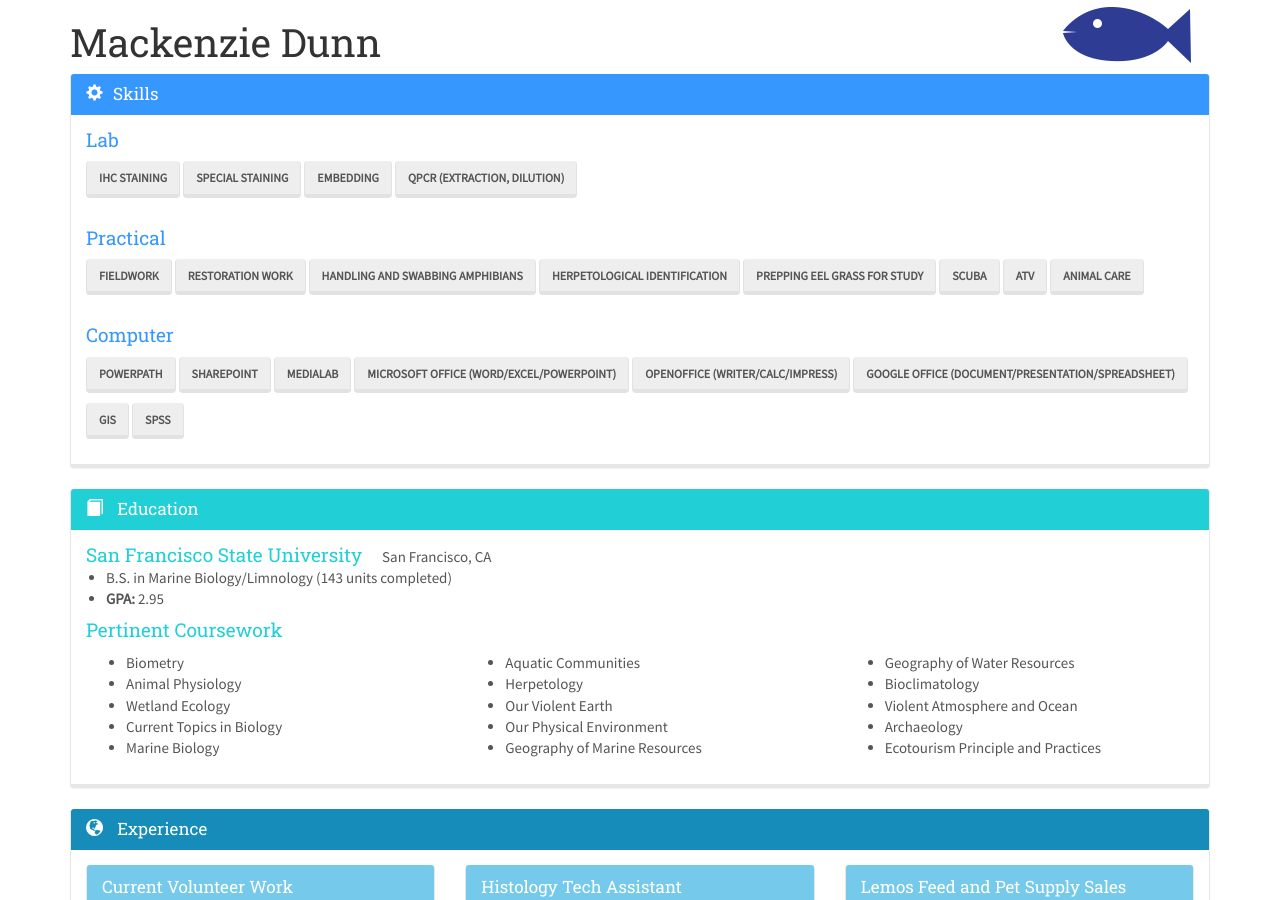
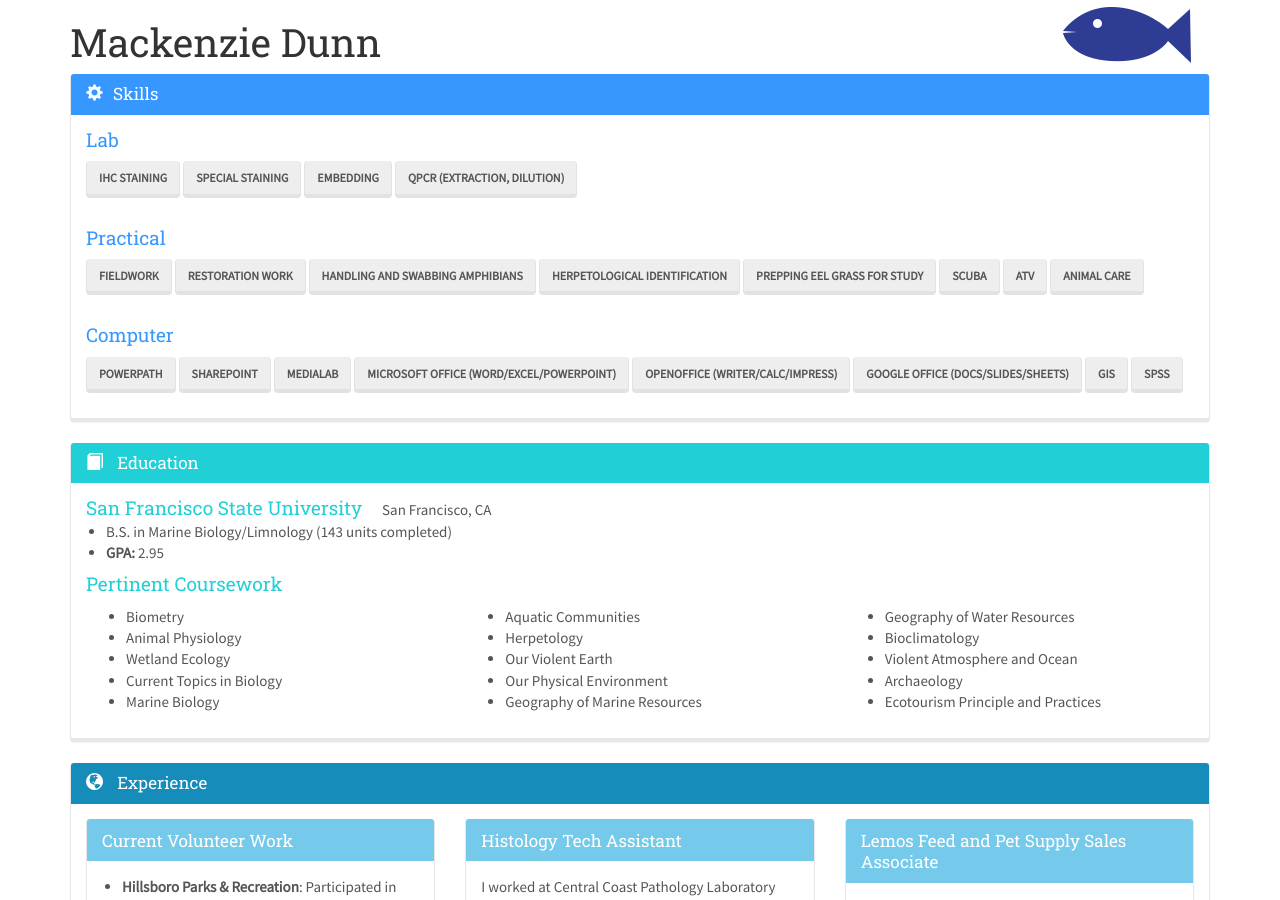
Before and after one commit to iondune/mackenziedunn.com, a Jekyll site: the page built from index.html, in a window 1280 px wide and 900 px high. Built offline with Jekyll 4.4.1, drawn with Linux system fonts in a browser that asks for light colours; nearby versions of some CDN libraries.

Commit message:
Shorten names of Google Office product names

```diff
--- a/_data/resume/skills.yml
+++ b/_data/resume/skills.yml
@@ -41,7 +41,7 @@
     description: Used for years in multiple settings
   - name: Openoffice (Writer/Calc/Impress)
     description: Used for years in multiple settings
-  - name: Google Office (Document/Presentation/Spreadsheet)
+  - name: Google Office (Docs/Slides/Sheets)
     description: Used for years in multiple settings
   - name: GIS
     description: Used for mapping fieldwork numerous times over 3 years
```
